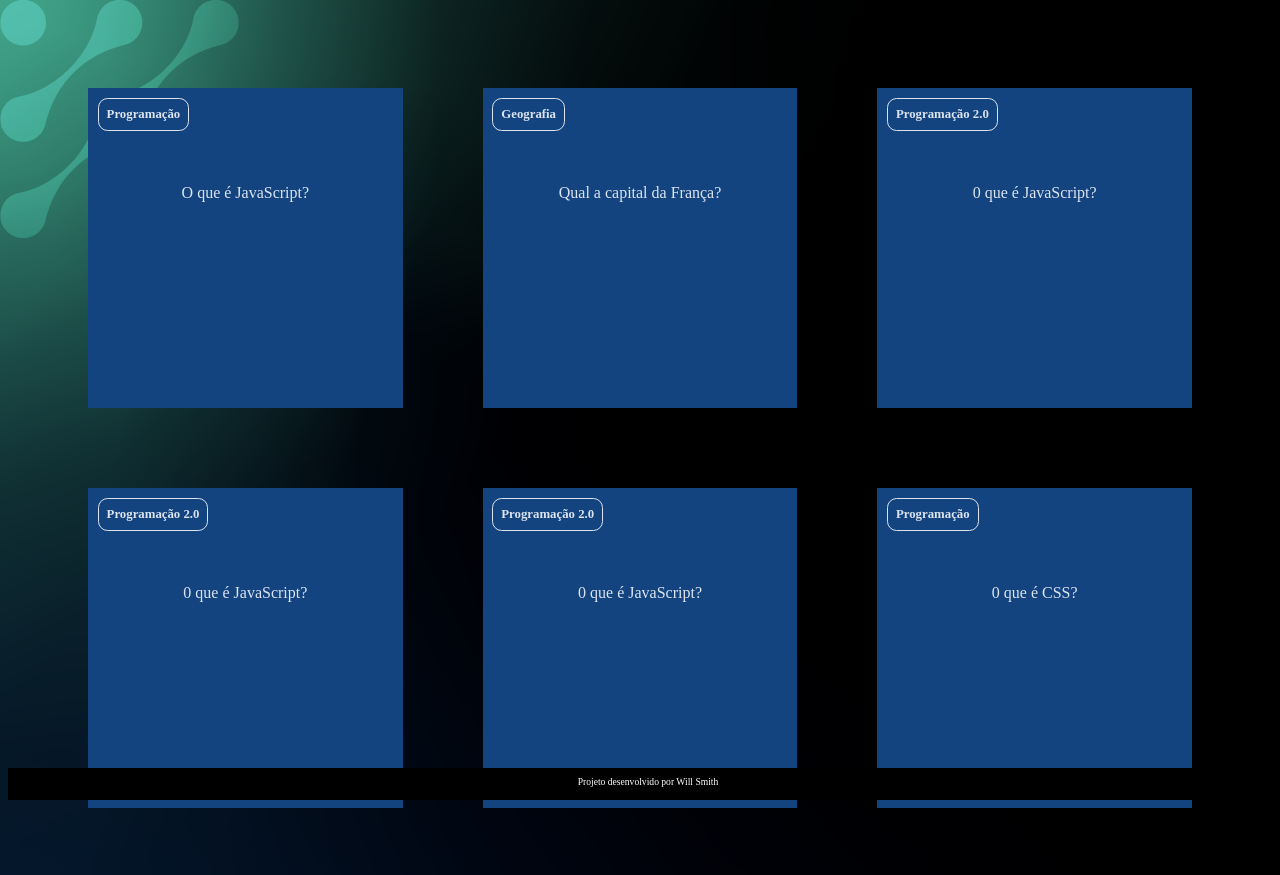
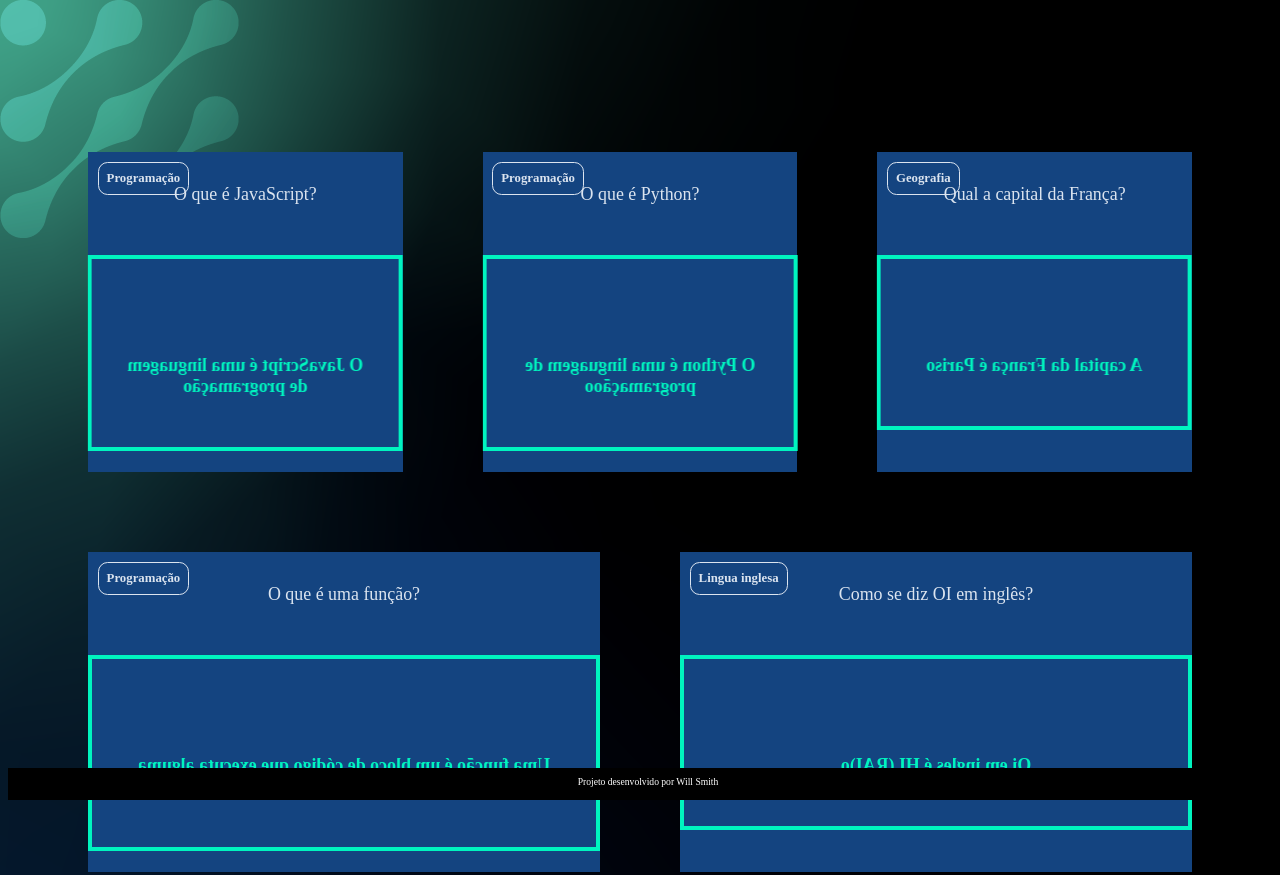
Before and after one commit to Worthyit/Flash-Card, a plain HTML site: page index.html in a window 1280 px wide. Shown: the top 875 px of the page. Drawn offline with Linux system fonts and the light colour scheme.

Commit message:
23/10/24

```diff
--- /dev/null
+++ b/app.js
@@ -0,0 +1,29 @@
+function criaCartao(categoria, pergunta, resposta) {
+    let container = document.getElementById('container')
+    let cartao = document.createElement('article')
+    cartao.className = 'cartao'
+
+    cartao.innerHTML = `
+    <div class="cartao__conteudo">
+    <h3>${categoria}</h3>
+    <div class="cartao__conteudo__pergunta">
+        <p>${pergunta}</p>
+    </div>
+    <div class="cartao__conteudo__resposta">
+        <p>${resposta}o</p>
+    </div>
+    </div>
+    `
+
+    let respostaEstaVisivel = false
+
+    function viraCartao() {
+        respostaEstaVisivel = !respostaEstaVisivel
+        cartao.classList.toggle('active', respostaEstaVisivel)
+    }
+    cartao.addEventListener('click', viraCartao)
+
+
+    container.appendChild(cartao)
+
+}
--- a/assets/style.css
+++ b/assets/style.css
@@ -49,6 +49,7 @@ body {
     margin-top: 1rem;
     padding: 2rem;
     margin-top: 4rem;
+    font-size: 1.4vw;
 }
 
 .cartao__conteudo__pergunta p {
@@ -61,27 +62,24 @@ body {
     font-weight: 700;
 }
 
-.cartao:hover .cartao__conteudo {
+.cartao.active .cartao__conteudo {
     transform: rotateY(180deg);
 }
 
-.cartao__conteudo__pergunta,
-.cartao__conteudo__resposta {
+.cartao_conteudo_pergunta,
+.cartao_conteudo_resposta {
     backface-visibility: hidden;
     position: absolute;
     height: 100%;
     width: 100%;
+    box-sizing: border-box;
 }
 
-.cartao__conteudo__resposta {
+.cartao__conteudo__resposta{
     transform: rotateY(180deg);
+    background-color: rdba(0, 244, 191, 0.2);
+    border: 4px solid var(--card-back-color);;
 }
-
-
-
-
-
-
 
 footer {
     background-color: black;
@@ -97,3 +95,22 @@ footer p {
     font-size: 0.6rem;
     margin-top: 0.5rem;
 }
+
+@media (max-width: 560px) {
+
+    body {
+        background: url('img/bd-mobile.webp');
+    }
+
+    .cartao {
+        flex: 1 0 calc(100% - 1rem);
+    }
+
+    .cartao__conteudo h3 {
+        font-size: 3vw;
+    }
+
+    .cartao__conteudo p {
+        font-size: 3.8vw;
+    }
+}
--- a/index.html
+++ b/index.html
@@ -20,76 +20,12 @@
                     </div>
                 </div>
             </article>
-            <article class="cartao">
-                <div class="cartao__conteudo">
-                    <h3>Geografia</h3>
-                    <div class="cartao__conteudo__pergunta">
-                        <p>Qual a capital da França?</p>
-                    </div>
-                    <div class="cartao__conteudo__resposta">
-                        <p>A capital da França Paris</p>
-                    </div>
-                </div>
-            </article>
-            <article class="cartao">
-                <div class="cartao__conteudo">
-                     <h3>Programação 2.0</h3>
-                     <div class="cartao__conteudo__pergunta">
-                         <p>0 que é JavaScript?</p>
-                     </div>
-                     <div class="cartao__conteudo__resposta">
-                         <p>0 JavaScript é uma linguagem de programação</p>
-                    </div>
-                </div>
-            </article>
-            <article class="cartao">
-                <div class="cartao__conteudo">
-                     <h3>Programação 2.0</h3>
-                     <div class="cartao__conteudo__pergunta">
-                         <p>0 que é JavaScript?</p>
-                     </div>
-                     <div class="cartao__conteudo__resposta">
-                         <p>0 JavaScript é uma linguagem de programação</p>
-                    </div>
-                </div>
-            </article>
-            <article class="cartao">
-                <div class="cartao__conteudo">
-                     <h3>Programação 2.0</h3>
-                     <div class="cartao__conteudo__pergunta">
-                         <p>0 que é JavaScript?</p>
-                     </div>
-                     <div class="cartao__conteudo__resposta">
-                         <p>0 JavaScript é uma linguagem de programação</p>
-                    </div>
-                </div>
-            </article>
-            <article class="cartao">
-                <div class="cartao__conteudo">
-                     <h3>Programação</h3>
-                     <div class="cartao__conteudo__pergunta">
-                         <p>0 que é CSS?</p>
-                     </div>
-                     <div class="cartao__conteudo__resposta">
-                         <p>0 CSS é uma linguagem de estilização</p>
-                    </div>
-                </div>
-            </article>
-            <article class="cartao">
-                <div class="cartao__conteudo">
-                     <h3>Programação</h3>
-                     <div class="cartao__conteudo__pergunta">
-                         <p>0 que é CSS?</p>
-                     </div>
-                     <div class="cartao__conteudo__resposta">
-                         <p>0 CSS é uma linguagem de estilização</p>
-                    </div>
-                </div>
-            </article>
         </section>
     </main>
     <footer>
         <p>Projeto desenvolvido por Will Smith</p>
      </footer>
+     <script src="app.js"></script>
+     <script src="perguntas.js"></script>
 </body>
 </html>
--- a/perguntas.js
+++ b/perguntas.js
@@ -1,7 +1,7 @@
 criaCartao(
     'Programação',
-    'O que é JavaScript?',
-    'O JavaScript é uma linguagem de programação'
+    'O que é Python?',
+    'O Python é uma linguagem de programação'
 )
 
 criaCartao(
@@ -15,3 +15,9 @@ criaCartao(
     'O que é uma função?',
     'Uma função é um bloco de código que executa alguma tarefa'
 )
+
+criaCartao(
+    'Lingua inglesa',
+    'Como se diz OI em inglês?',
+    'Oi em ingles é HI (RAI)'
+)
```
